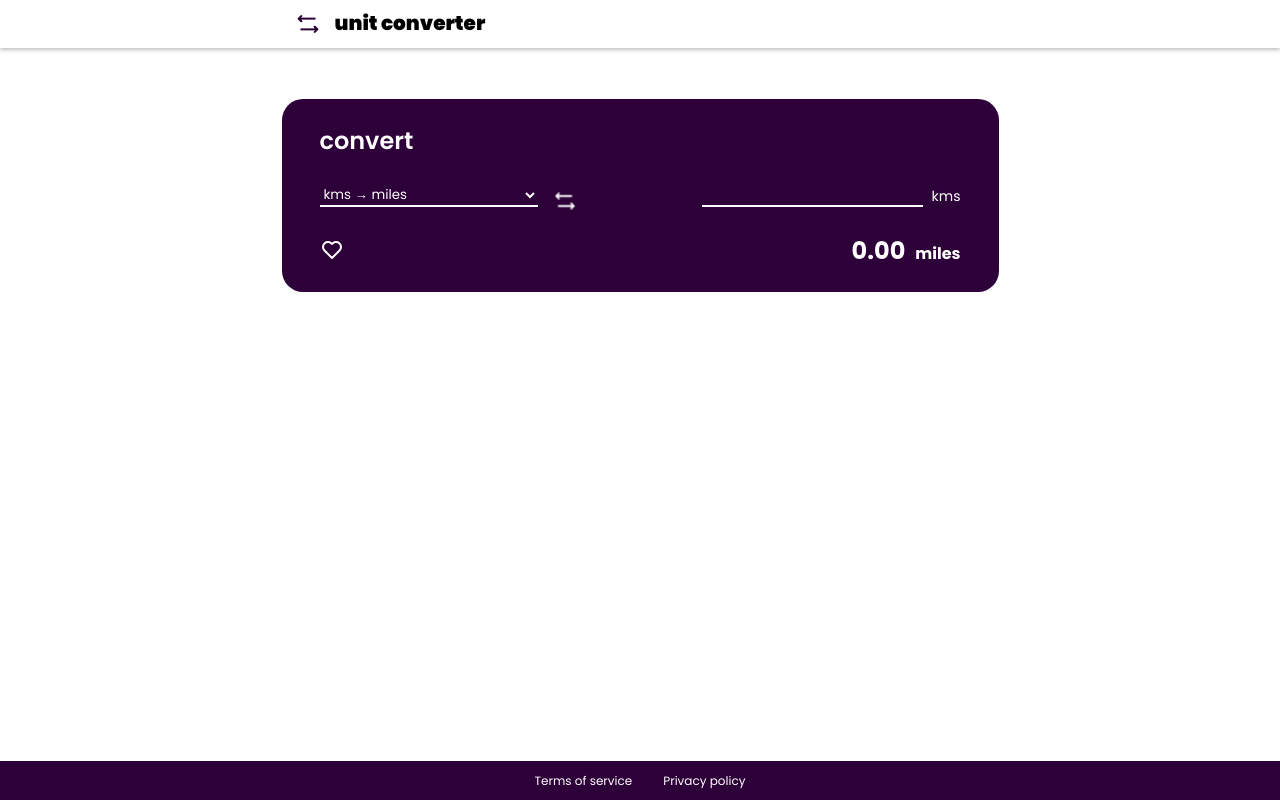
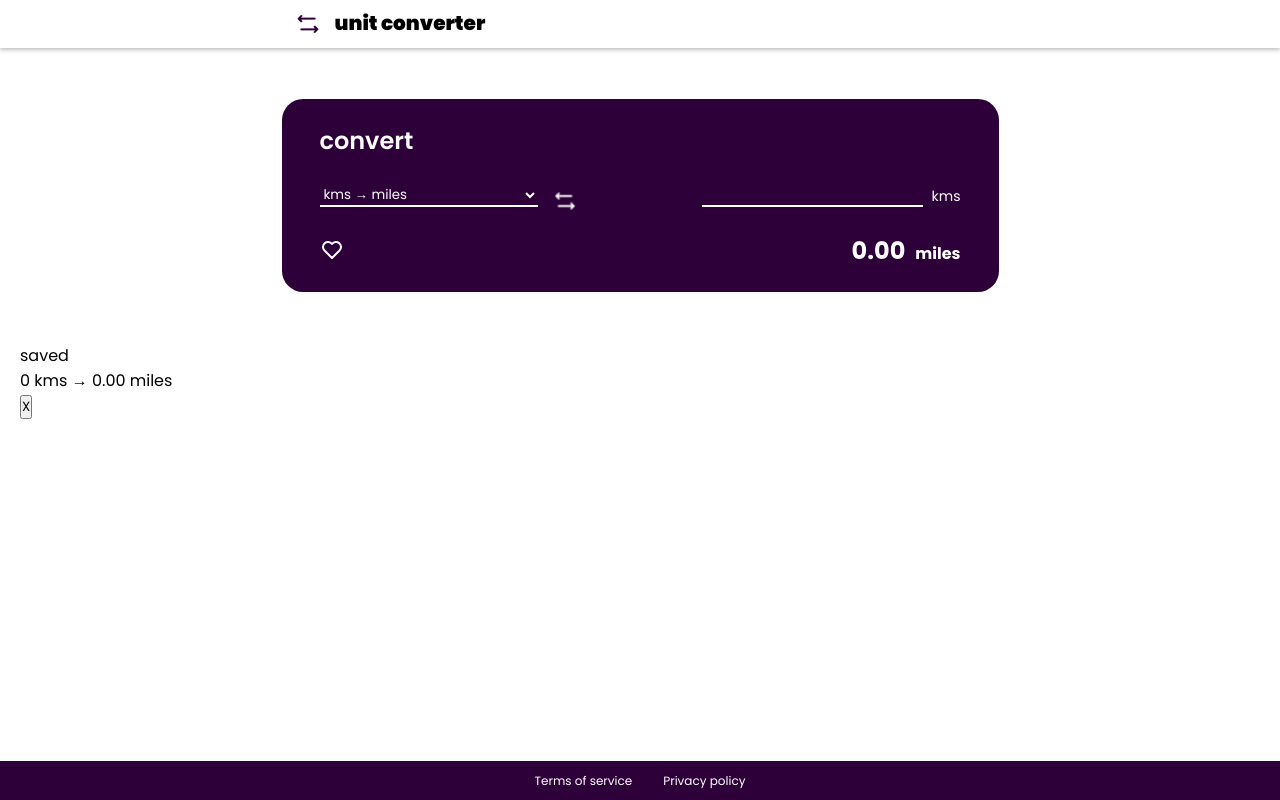
Before and after one commit to AntonioMangado/UnitConverter, a React (Vite) app: page / in a window 1280 px wide. Both pictures are taken after a click on the button 331 px from the left and 253 px from the top of the page. Built offline with nearby package versions, Linux system fonts and the light colour scheme.

Commit message:
ADD/ convertions now are rendered

```diff
--- a/src/components/Coverter/Coverter.jsx
+++ b/src/components/Coverter/Coverter.jsx
@@ -1,10 +1,12 @@
 import React from "react";
 import CoverterForm from "./CoverterForm";
+import SavedConvertions from "./SavedConvertions/SavedConvertions";
 
 const Coverter = () => {
   return (
     <section id="converter-convertions-container">
       <CoverterForm />
+      <SavedConvertions />
     </section>
   );
 };
--- a/src/components/Coverter/CoverterForm/CoverterForm.jsx
+++ b/src/components/Coverter/CoverterForm/CoverterForm.jsx
@@ -1,6 +1,6 @@
 import React, {useState, useEffect} from "react";
 import { useSelector, useDispatch } from "react-redux";
-import { addConvertion, removeConvertion } from "../../../redux/slices/SavedConvertionsSlice";
+import { addConvertion } from "../../../redux/slices/SavedConvertionsSlice";
 import UnitSelector from "./UnitSelector";
 import QuantityInput from "./QuantityInput";
 import FavButton from "./FavButton";
--- a/src/components/Coverter/SavedConvertions/SavedConvertions.jsx
+++ b/src/components/Coverter/SavedConvertions/SavedConvertions.jsx
@@ -1,7 +1,31 @@
 import React from "react";
+import { useSelector, useDispatch } from "react-redux";
+import { removeConvertion } from "../../../redux/slices/SavedConvertionsSlice";
 
 const SavedConvertions = () => {
-  return <div>SavedConvertions</div>;
-};
+
+  const dispatch = useDispatch();
+  const savedConvertions = useSelector((state) => state.savedConvertions.convertions);
+
+  const printCards = () => {
+    return savedConvertions.map((convertion, i) => {
+      return (
+        <div key={convertion.id} className="saved-convertion-card">
+          <p>{convertion.inputQuantity} {convertion.inputUnit} → {(convertion.outputQuantity).toFixed(2)} {convertion.outputUnit}</p>
+          <button onClick={() => dispatch(removeConvertion(convertion.id))}>X</button>
+        </div>
+      );
+    });
+  };
+
+  return (
+    <section id="saved-convertions-container">
+      {savedConvertions.length > 0 ? <p className="saved-title">saved</p> : ""}
+      <div>
+        {printCards()}
+      </div>
+    </section>
+  );
+}
 
 export default SavedConvertions;
```
